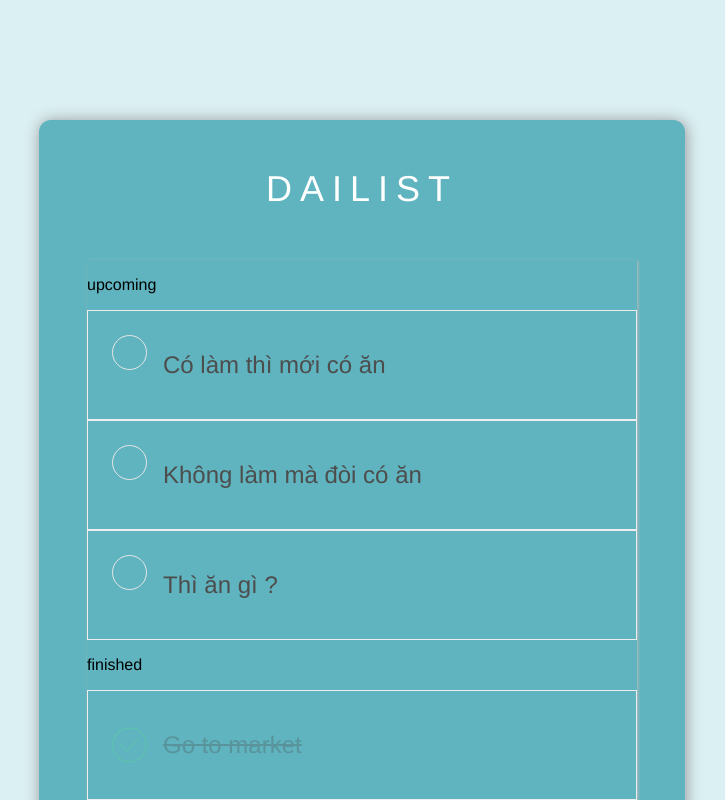
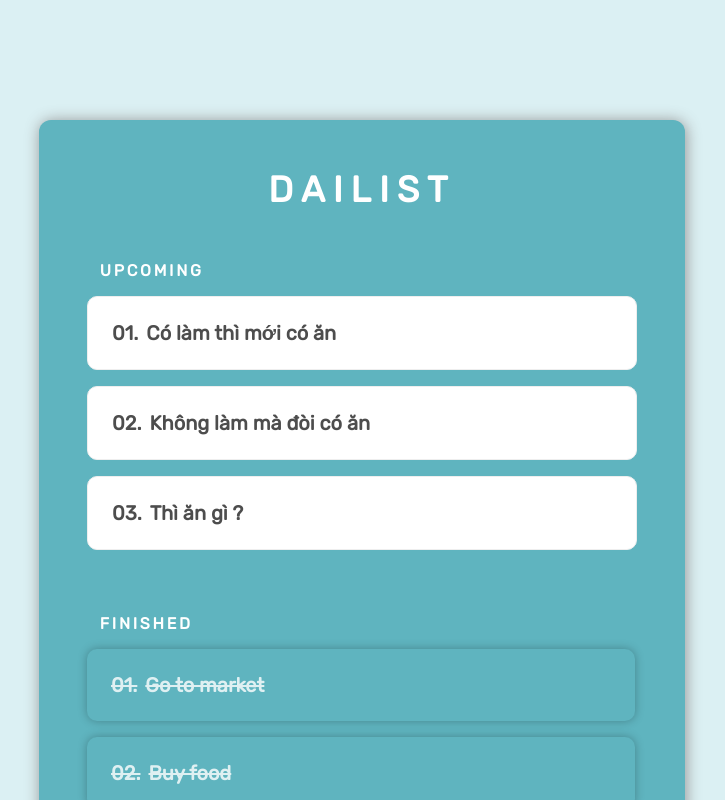
Before and after one commit to lamnehihi/todo-list-mobile, a React (Create React App) app: page / in a window 1280 px wide. Shown: the top 800 px of the page, without its empty margins (278-1003 px from the left). Built offline with nearby package versions, Linux system fonts and the light colour scheme.

Commit message:
css for todo

```diff
--- a/public/index.html
+++ b/public/index.html
@@ -25,6 +25,9 @@
       Learn how to configure a non-root public URL by running `npm run build`.
     -->
     <title>React App</title>
+    <style>
+      @import url("https://fonts.googleapis.com/css2?family=Rubik&display=swap");
+    </style>
   </head>
   <body>
     <noscript>You need to enable JavaScript to run this app.</noscript>
--- a/src/App.css
+++ b/src/App.css
@@ -3,7 +3,7 @@ h1 {
   margin: 0;
   width: 100%;
   font-size: 36px;
-  font-weight: 300;
+  font-weight: 800;
   text-align: center;
   letter-spacing: .5rem;
 }
@@ -27,7 +27,6 @@ p {
 }
 
 .App {
-  box-shadow: 1px 1px 3px rgb(186, 186, 186);
   margin-top: 50px;
 }
 
@@ -63,11 +62,18 @@ p {
 .App .section {
   display: flex;
   flex-direction: column;
+  color: #fff;
+  font-weight: 600;
 }
 
-.App .section span {
-  margin: 1rem 0rem;
+.App .section .span {
+  margin: 1rem 0rem 0rem 0rem;
+  font-weight: 800;
+  font-size: 16px;
+  margin-left: .8rem;
+  letter-spacing: .17rem;
 }
 
-.App .upcoming .todos {
+.App .finished {
+  margin-top: 3rem;
 }
--- a/src/App.js
+++ b/src/App.js
@@ -79,8 +79,8 @@ class App extends Component {
         <h1>DAILIST</h1>
         <div className="App">
           <div className="upcoming section">
-            <span>upcoming</span>
             <div className="todos">
+              {todoItems.length > 0 && <span className="span">UPCOMING</span>}
               {todoItems.length > 0 &&
                 todoItems
                   .filter((item) => !item.isComplete)
@@ -88,6 +88,7 @@ class App extends Component {
                     <TodoItem
                       key={index}
                       item={item}
+                      index={index}
                       onClick={this.itemClick(item)}
                       onClickDelete={this.itemDelete(item)}
                     />
@@ -95,8 +96,8 @@ class App extends Component {
             </div>
           </div>
           <div className="finished section">
-            <span>finished</span>
             <div className="todos">
+              {todoItems.length > 0 && <span className="span">FINISHED</span>}
               {todoItems.length > 0 &&
                 todoItems
                   .filter((item) => item.isComplete)
@@ -104,6 +105,7 @@ class App extends Component {
                     <TodoItem
                       key={index}
                       item={item}
+                      index={index}
                       onClick={this.itemClick(item)}
                       onClickDelete={this.itemDelete(item)}
                     />
--- a/src/components/TodoItem.css
+++ b/src/components/TodoItem.css
@@ -1,23 +1,36 @@
 .TodoItem {
-  font-family: 'Helvetica Neue', Helvetica, Arial, sans-serif;
-  font-weight: 300;
-  font-size: 24px;
+  display: flex;
+  justify-content: space-between;
+  width: 500px;
+  margin: 1rem 0rem;
+  padding: 1.5rem;
+  font-weight: 800;
+  font-size: 20px;
   color: #4d4d4d;
-  display: flex;
-  width: 500px;
   border: 1px solid #eee;
-  padding: 1.5rem;
-  justify-content: space-between;
+  border-radius: 10px;
+  background-color: #fff;
+}
+
+.TodoItem-complete {
+  background-color: #5FB4BF;
+  border: none;
+  box-shadow: 0px 0px 10px rgba(2, 1, 1, 0.267);
+  color: white;
 }
 
 .TodoItem-complete span{
   text-decoration: line-through;
-  opacity: .3;
+  opacity: .8;
 }
 
 .TodoItem img {
   width: 35px;
   margin-right: 1rem;
+}
+
+.TodoItem .index {
+  margin-right: .5rem;
 }
 
 .TodoItem .notComplete {
--- a/src/components/TodoItem.js
+++ b/src/components/TodoItem.js
@@ -5,6 +5,7 @@ import deleteBtn from "./delete.svg";
 
 class TodoItem extends Component {
   render() {
+    const index = "0" + (this.props.index + 1) + ".";
     const item = this.props.item;
     const classNames = require("classnames");
     let className = "TodoItem";
@@ -12,14 +13,9 @@ class TodoItem extends Component {
       className = classNames(className, " TodoItem-complete");
     }
     return (
-      <div className={className}>
+      <div className={className} onClick={this.props.onClick}>
         <div className="title">
-          {item.isComplete && (
-            <img src={checkBox} onClick={this.props.onClick} />
-          )}
-          {item.isComplete !== true && (
-            <div onClick={this.props.onClick} className="notComplete"></div>
-          )}
+          <span className="index">{index}</span>
           <span>{item.title}</span>
         </div>
         <img src={deleteBtn} onClick={this.props.onClickDelete} className="deleteBtn"/>
--- a/src/index.css
+++ b/src/index.css
@@ -1,7 +1,6 @@
 body {
   margin: 0;
-  font-family: 'Helvetica Neue', Helvetica, Arial, sans-serif,
-    sans-serif;
+  font-family:'Rubik', sans-serif;
   -webkit-font-smoothing: antialiased;
   -moz-osx-font-smoothing: grayscale;
   display: flex;
```
